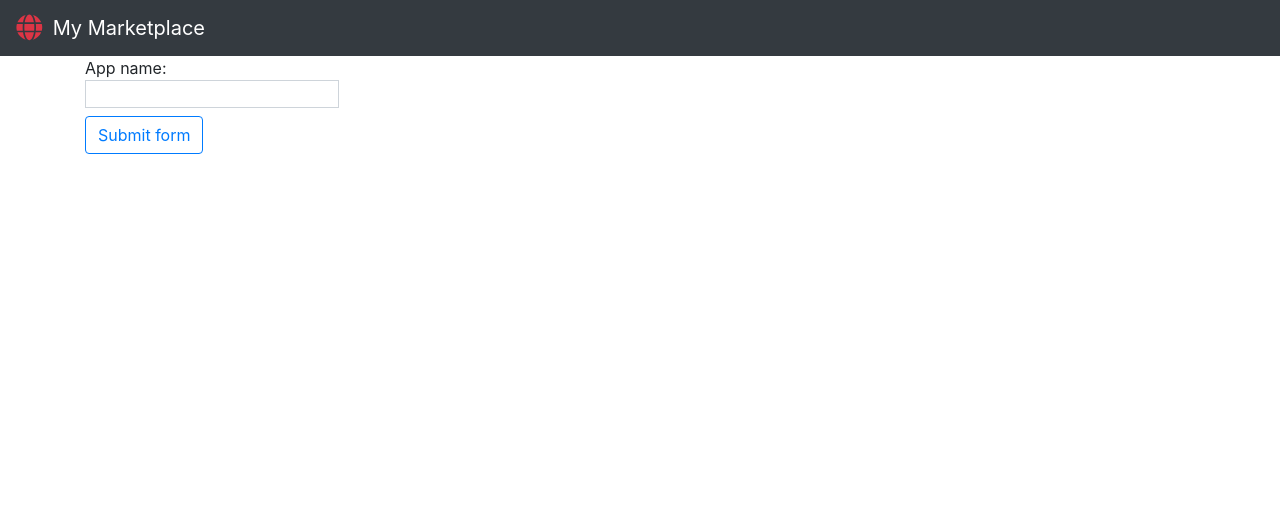
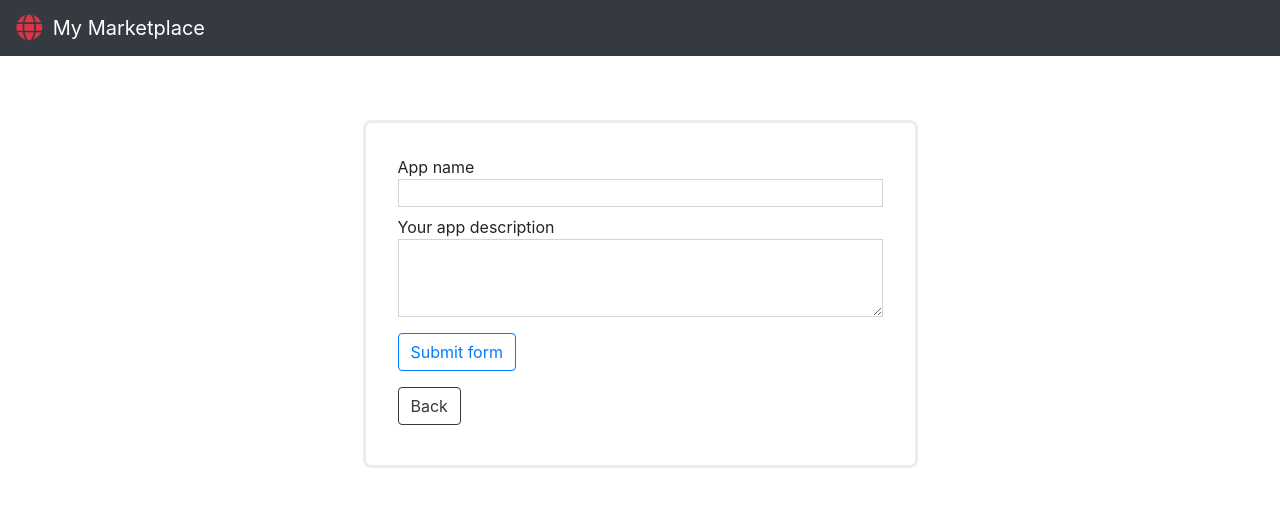
Before and after one commit to dmitriyeff/my-marketplace, a React (Create React App) app: page /apps/create in a window 1280 px wide. Shown: the top 506 px of the page. Built offline with nearby package versions, Linux system fonts and the light colour scheme.

Commit message:
validation is implemented

```diff
--- a/src/components/form/ValidationForm.js
+++ b/src/components/form/ValidationForm.js
@@ -1,10 +1,16 @@
-import React, { Component } from "react";
+import React, { Component, Fragment } from "react";
 import { Button } from "react-bootstrap";
+import GoBack from "../buttons/GoBack";
+import "./styles.scss";
 
 const initialState = {
     appName: "",
     nameOk: "",
     nameError: "",
+    description: "",
+    descriptionOk: "",
+    descriptionIsMissing: "",
+    descriptionIsTooShort: "",
 };
 
 class ValidationForm extends Component {
@@ -17,15 +23,32 @@ class ValidationForm extends Component {
     validate = () => {
         let nameOk = "";
         let nameError = "";
+        let descriptionOk = "";
+        let descriptionIsMissing = "";
+        let descriptionIsTooShort = "";
 
-        if (!this.state.appName) {
-            nameError = "Please fill app name";
+        const appDescription = this.state.description;
+
+        !this.state.appName ? nameError = "Please fill app name" : nameOk = "Looks good!";
+
+        if (!appDescription) {
+            descriptionIsMissing = "Description is missing";
+        } else if (appDescription.length < 10) {
+            descriptionIsTooShort = "Description should be at least 10 chars long";
         } else {
-            nameOk = "Looks good!";
+            descriptionOk = "Looks good!";
         }
 
-        if (nameOk || nameError) {
-            this.setState({ nameOk, nameError });
+        if (nameOk || descriptionOk || nameError || descriptionIsMissing || descriptionIsTooShort) {
+            this.setState({
+                nameOk,
+                nameError,
+                descriptionOk,
+                descriptionIsMissing,
+                descriptionIsTooShort
+            });
+
+            return !!(descriptionOk && nameOk);
         }
     };
 
@@ -33,7 +56,11 @@ class ValidationForm extends Component {
       event.preventDefault();
       event.stopPropagation();
 
-      this.validate();
+      const isValid = this.validate();
+
+      if (isValid) {
+          return window.history.back();
+      }
     };
 
     handleInputValue = event => {
@@ -44,40 +71,60 @@ class ValidationForm extends Component {
       });
     };
 
+    handleDescription = event => {
+        const updatedDescription = event.target.value;
+
+        this.setState({
+            description: updatedDescription,
+        });
+    };
+
     render() {
         return (
+            <Fragment>
                 <form
+                    className="form"
                     onSubmit={this.handleSubmit}
-                style={{
-                    display: "table-caption"
-                }}>
-                <label>
-                    App name:
+                >
+                    <label className="label">
+                        App name
                         <input
-                        style={{
-                            border: "1px solid #ced4da"
-                        }}
+                            className="input-form"
                             type="text"
                             value={this.state.appName}
                             onChange={this.handleInputValue}
                         />
-                    <p style={{
-                        color: "#dc3545",
-                        fontSize: "12px",
-                        marginBottom: "0"
-                    }}>
+                        <p className="error">
                             {this.state.nameError}
                         </p>
-                    <p style={{
-                        color: "limegreen",
-                        fontSize: "12px",
-                        marginBottom: "0"
-                    }}>
+                        <p className="valid">
                             {this.state.nameOk}
                         </p>
                     </label>
-                <Button type="submit" variant="outline-primary">Submit form</Button>
+                    <label className="label">
+                        Your app description
+                        <textarea
+                            value={this.state.description}
+                            onChange={this.handleDescription}
+                            className="input-form"
+                            rows="3"
+                        />
+                        <p className="error">
+                            {this.state.descriptionIsMissing}
+                        </p>
+                        <p className="error">
+                            {this.state.descriptionIsTooShort}
+                        </p>
+                        <p className="valid">
+                            {this.state.descriptionOk}
+                        </p>
+                    </label>
+                    <Button className="button" type="submit" variant="outline-primary">Submit form</Button>
+                    <div className="button">
+                        <GoBack />
+                    </div>
                 </form>
+            </Fragment>
         );
     }
 }
--- a/src/components/form/styles.scss
+++ b/src/components/form/styles.scss
@@ -1,6 +1,35 @@
-.form-st {
+.form {
+    display: flex;
+    flex-direction: column;
+    max-width: 50%;
     border: .2rem solid #ececec;
     border-radius: 8px;
     margin: 4rem auto 2rem;
     padding: 2rem;
 }
+
+.label {
+    display: flex;
+    flex-direction: column;
+}
+
+.error {
+    color: #dc3545;
+    font-size: 12px;
+    margin-bottom: 0;
+}
+
+.valid {
+    color: limegreen;
+    font-size: 12px;
+    margin-bottom: 0;
+}
+
+.input-form {
+    border: 1px solid #ced4da;
+}
+
+.button {
+    width: fit-content;
+    margin: .5rem .5rem .5rem 0;
+}
```
Lines whose indentation alone changed are shown as unchanged.
